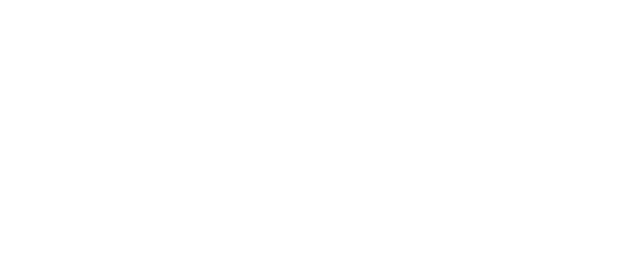
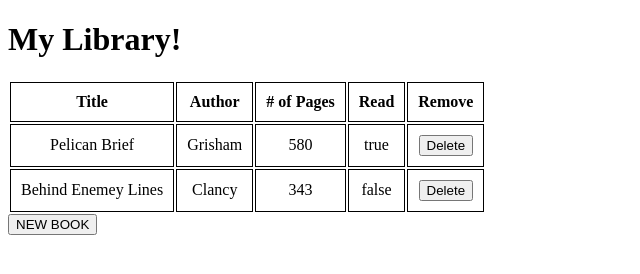
Before and after one commit to dchaas/library-project, a plain HTML site: page index.html in a window 1280 px wide. Shown: the whole page, without its empty margins (0-640 px from the left). Drawn offline with Linux system fonts and the light colour scheme.

Commit message:
Created table and book population. Filled out sparse html for table and new book button. Javascript updated to populate table with book details. Need to add "new book" button functionality and user input.

```diff
--- a/index.html
+++ b/index.html
@@ -8,7 +8,21 @@
     <title>Lessons</title>
 </head>
 <body>
-
+    <h1>My Library!</h1>
+    <table class="books">
+        <thead>
+        <tr>
+            <th>Title</th>
+            <th>Author</th>
+            <th># of Pages</th>
+            <th>Read</th>
+            <th>Remove</th>
+        </tr>
+    </thead>
+    <tbody class="tbody">
+    </tbody>
+    </table>
+    <button>NEW BOOK</button>
     <script src="script.js"></script>
 </body>
 </html>
--- a/script.js
+++ b/script.js
@@ -1,3 +1,9 @@
+// DOM elements
+let tbl = document.querySelector('.tbody');
+
+// setup the library array
+let myLibrary = [];
+
 // make a JS object constructor
 function Book(title, author, numPages,read) {
     this.title = title;
@@ -8,3 +14,43 @@ function Book(title, author, numPages,read) {
         return `${title} by ${author}, ${numPages} pages, ${read}`;
     }
 }
+
+function addBookToLibrary(book) {
+    myLibrary.push(book);
+}
+
+function displayBooks() {
+
+    myLibrary.forEach((book)=> {
+        // create a table entry for the book
+        let row = document.createElement("tr");
+        let title = document.createElement("td");
+        let author = document.createElement("td");
+        let pages = document.createElement("td");
+        let finished = document.createElement("td");
+        let removeTd = document.createElement("td");
+        let remove = document.createElement("button");
+        remove.innerHTML = "Delete";
+        removeTd.appendChild(remove);
+
+        title.innerHTML = book.title;
+        author.innerHTML = book.author;
+        pages.innerHTML = book.numPages;
+        finished.innerHTML = book.read;
+
+        row.appendChild(title);
+        row.appendChild(author);
+        row.appendChild(pages);
+        row.appendChild(finished);
+        row.appendChild(removeTd);
+        tbl.appendChild(row);
+    });
+}
+
+const b1 = new Book('Pelican Brief', 'Grisham',580,true);
+const b2 = new Book('Behind Enemey Lines', 'Clancy',343,false);
+
+addBookToLibrary(b1);
+addBookToLibrary(b2);
+
+displayBooks();
--- a/styles.css
+++ b/styles.css
@@ -0,0 +1,5 @@
+th, tr, td {
+    border: solid 1px black;
+    padding: 10px;
+    text-align: center;
+}
```
